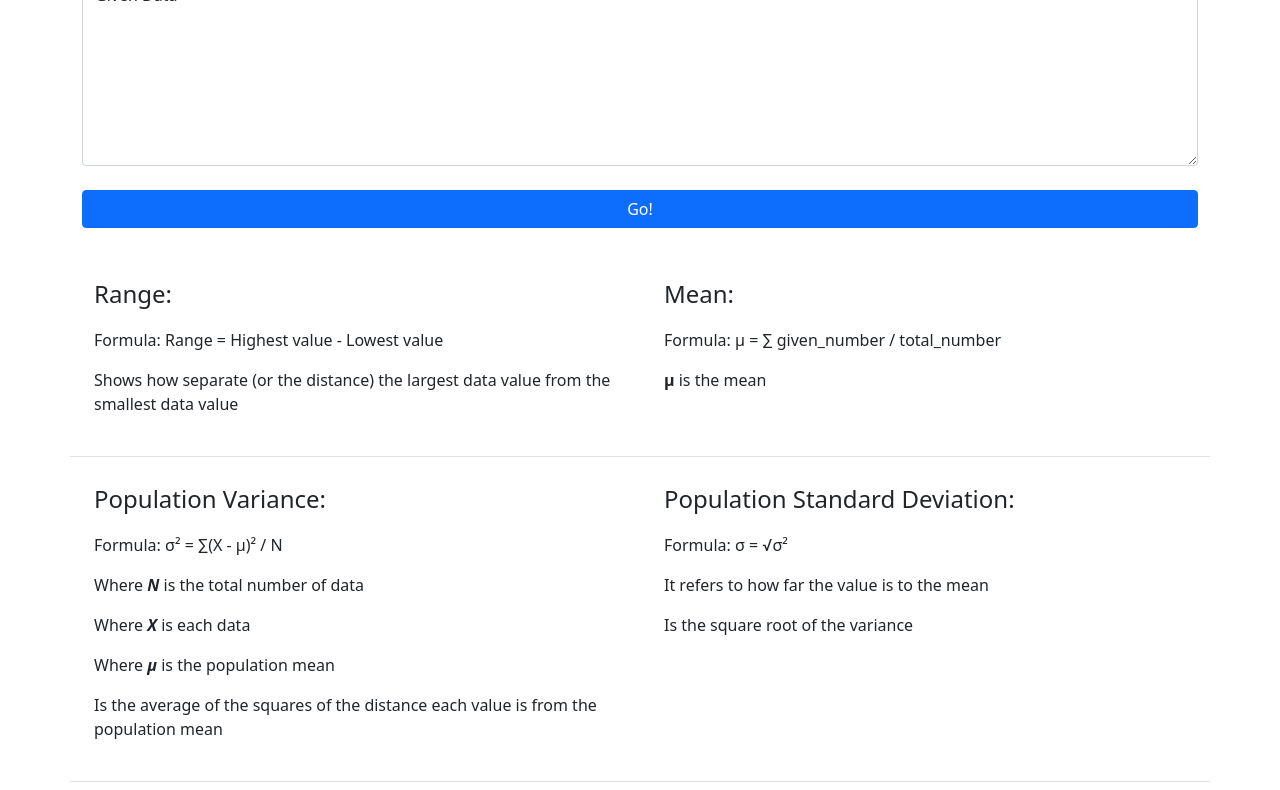
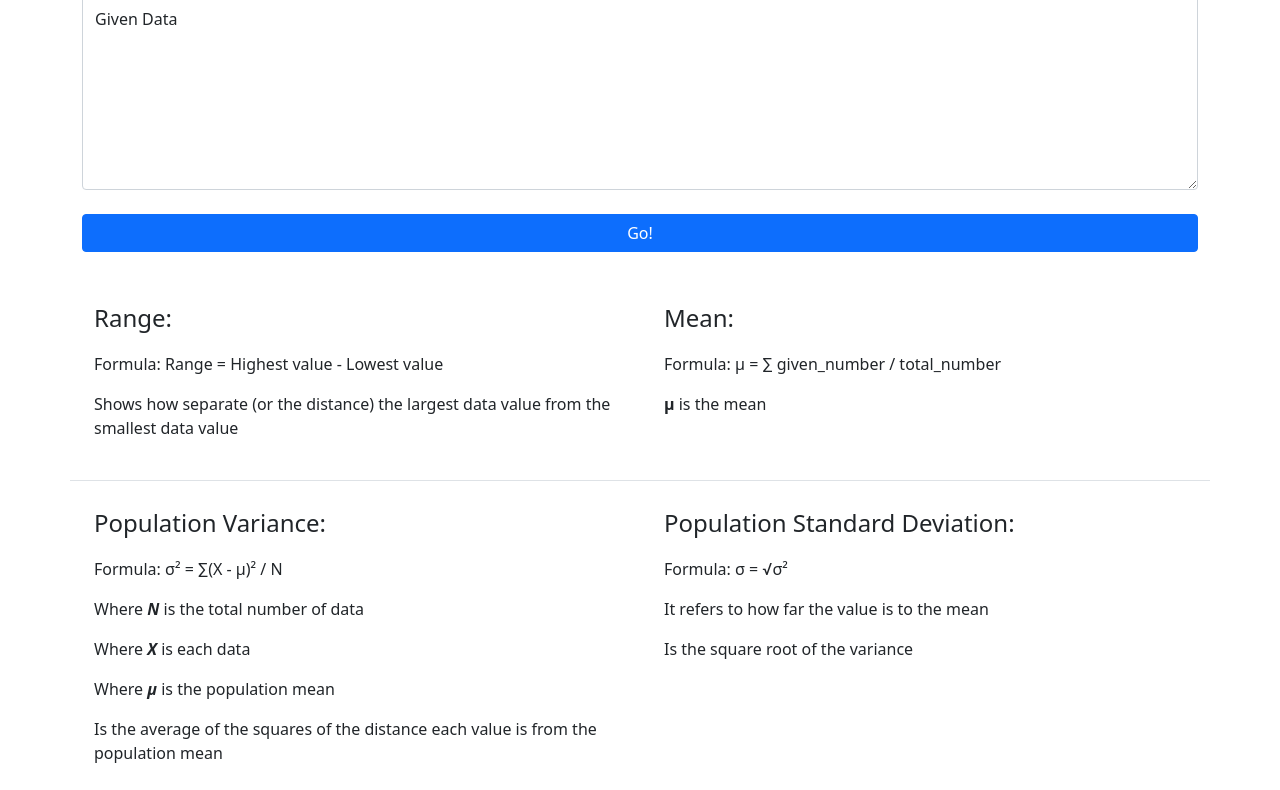
Before and after one commit to hansel-cmd/Measures-of-Variability, a plain HTML site: page index.html in a window 1280 px wide. Shown: the part 80-870 px from the top of the page. Drawn offline with nearby package versions, Linux system fonts and the light colour scheme.

```diff
--- a/index.html
+++ b/index.html
@@ -12,7 +12,7 @@
 </head>
 
 <body>
-    <section>
+    <section class="pt-4">
         <div class="container">
             <h1 class="fs-2 text-center">
                 Measures of Variability
```
